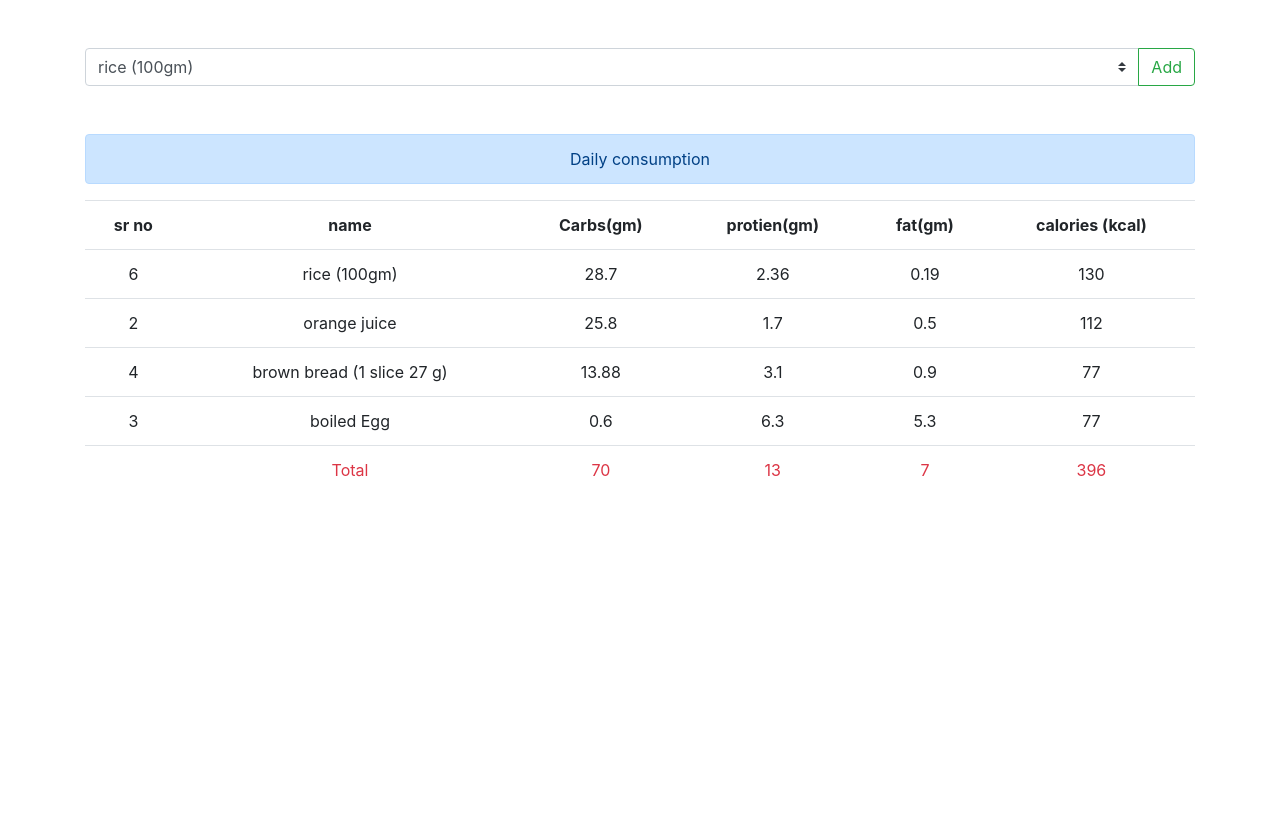
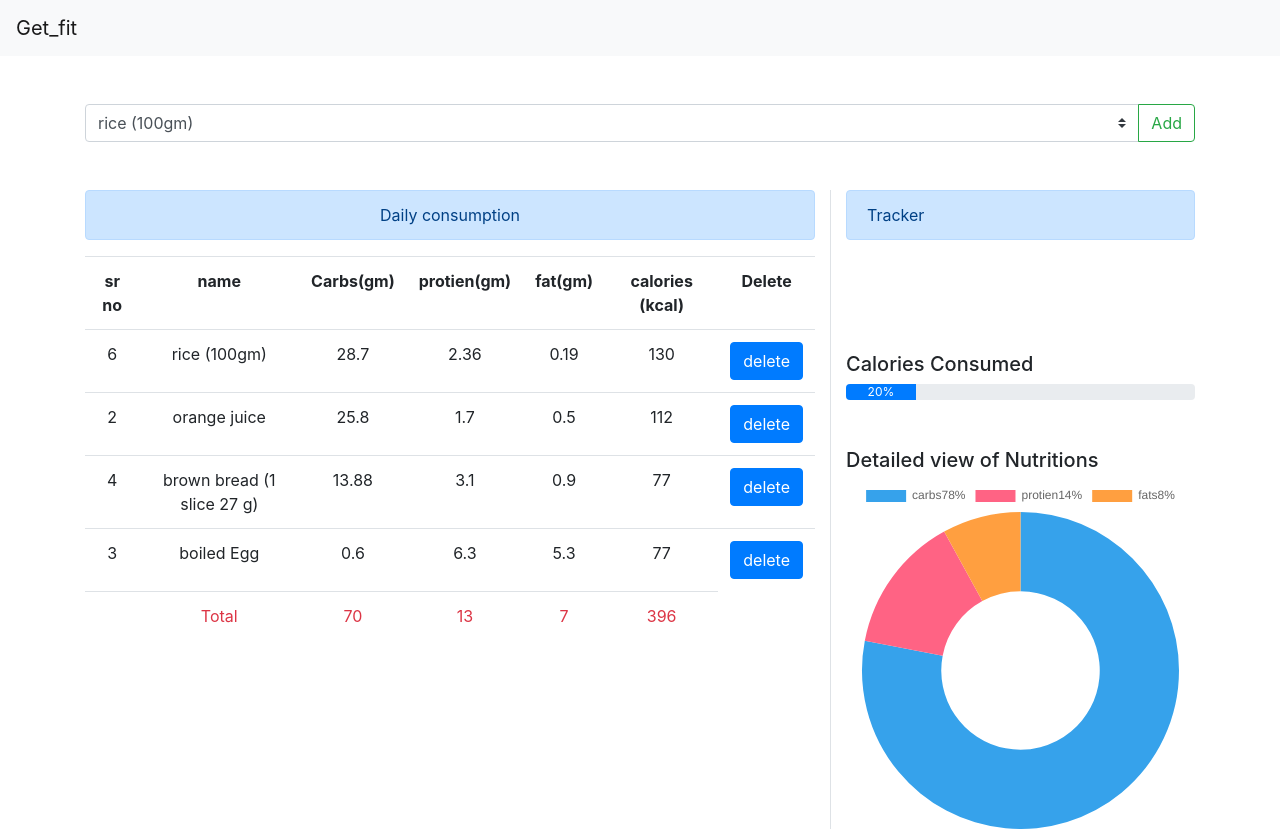
Before and after one commit to abhishek887229/nutrition_count, a Django app: page / in a window 1280 px wide. Before the commit the page ends 477 px from the top, so only its background shows below. Run offline with Django 4.2, Linux system fonts and the light colour scheme; a user stored in the database is signed in; data comes from the database, SQL or seed files in the repository; both versions use the stored data as it was after the commit; some libraries are stand-ins or nearby versions.

Commit message:
project added

```diff
--- a/nutrition/myapp/templates/myapp/index.html
+++ b/nutrition/myapp/templates/myapp/index.html
@@ -4,9 +4,17 @@
   <meta charset="UTF-8">
   <meta name="viewport" content="width=device-width, initial-scale=1.0">
   <title>Document</title>
+  <script src="https://cdn.jsdelivr.net/npm/chart.js"></script>
   <link rel="stylesheet" href="https://cdn.jsdelivr.net/npm/bootstrap@4.0.0/dist/css/bootstrap.min.css" integrity="sha384-Gn5384xqQ1aoWXA+058RXPxPg6fy4IWvTNh0E263XmFcJlSAwiGgFAW/dAiS6JXm" crossorigin="anonymous">
 </head>
 <body>
+
+<nav class="navbar navbar-light bg-light">
+  <a class="navbar-brand" href="#">
+    <i class="bi bi-clipboard2-heart-fill"></i>
+    Get_fit
+  </a>
+</nav>
   <br>
   <br>
   <div class="container text-center">
@@ -25,10 +33,12 @@
     </form>
     <br>
     <br>
+    <div class="row">
+      <div class="col-8">
         <div class="alert alert-primary" role="alert">
           Daily consumption
         </div>
-    <table id="table" class="table text-center">
+        <table id="table" class="table text-center table-responsive">
 
             <tr>
               <th scope="col">sr no</th>
@@ -37,6 +47,7 @@
               <th scope="col">protien(gm)</th>
               <th scope="col">fat(gm)</th>
               <th scope="col">calories (kcal)</th>
+              <th scope="col">Delete</th>
             </tr>
 
             {% for i in consumed_food %}
@@ -47,6 +58,7 @@
                 <td>{{ i.consumed.protien }}</td>
                 <td>{{ i.consumed.fat }}</td>
                 <td>{{ i.consumed.calories }}</td>
+                <td><a href="{% url 'main:del' i.id%}" class="btn btn-primary">delete</a></td>
               </tr>
             {% endfor %}
             <tr class="text-danger">
@@ -59,6 +71,26 @@
             </tr>
 
         </table>
+      </div>
+      <div class="col-4 text-left border-left">
+        <div class="alert alert-primary" role="alert">
+          Tracker
+        </div>
+              <br>
+              <br>
+              <br>
+              <br>
+              <h5>Calories Consumed</h5>
+              <div class="progress">
+                <div class="progress-bar" role="progressbar" style="width:76%" aria-valuenow="0" aria-valuemin="0" aria-valuemax="0"></div>
+              </div>
+              <br>
+              <br>
+              <h5>Detailed view of Nutritions</h5>
+          <canvas id="myChart"></canvas>
+      </div>
+    </div>
+
   </div>
 
   <script>
@@ -80,7 +112,34 @@
     document.getElementById("protien").innerHTML=protien;
     document.getElementById("fats").innerHTML=fats;
     document.getElementById("calories").innerHTML=calories;
+    var calper=Math.round(calories/2000*100);
+    document.getElementsByClassName("progress-bar")[0].setAttribute("style","width:"+calper+"%");
+    document.getElementsByClassName("progress-bar")[0].innerHTML=calper+"%";
+    total=carbs+fats+protien
+    carbs_per=Math.round((carbs/total)*100)
+    fat_per=Math.round((fats/total)*100)
+    protien_per=Math.round((protien/total)*100)
+    //-----------------------------------------------------------------------------------------------------
+    // canvas data creating chart
+
+
+    const ctx = document.getElementById('myChart');
+
+  new Chart(ctx, {
+    type: 'doughnut',
+    data: {
+      labels: ['carbs'+carbs_per+"%", 'protien'+protien_per+"%", 'fats'+fat_per+"%"],
+      datasets: [{
+        label: '%',
+        data: [carbs_per, protien_per, fat_per],
+        borderWidth: 0
+      }]
+    },
+
+  });
+
   </script>
+  <script src="https://cdnjs.cloudflare.com/ajax/libs/Chart.js/4.4.0/chart.min.js" integrity="sha512-7U4rRB8aGAHGVad3u2jiC7GA5/1YhQcQjxKeaVms/bT66i3LVBMRcBI9KwABNWnxOSwulkuSXxZLGuyfvo7V1A==" crossorigin="anonymous" referrerpolicy="no-referrer"></script>
   <script src="https://code.jquery.com/jquery-3.2.1.slim.min.js" integrity="sha384-KJ3o2DKtIkvYIK3UENzmM7KCkRr/rE9/Qpg6aAZGJwFDMVNA/GpGFF93hXpG5KkN" crossorigin="anonymous"></script>
   <script src="https://cdn.jsdelivr.net/npm/popper.js@1.12.9/dist/umd/popper.min.js" integrity="sha384-ApNbgh9B+Y1QKtv3Rn7W3mgPxhU9K/ScQsAP7hUibX39j7fakFPskvXusvfa0b4Q" crossorigin="anonymous"></script>
   <script src="https://cdn.jsdelivr.net/npm/bootstrap@4.0.0/dist/js/bootstrap.min.js" integrity="sha384-JZR6Spejh4U02d8jOt6vLEHfe/JQGiRRSQQxSfFWpi1MquVdAyjUar5+76PVCmYl" crossorigin="anonymous"></script>
--- a/nutrition/myapp/urls.py
+++ b/nutrition/myapp/urls.py
@@ -6,4 +6,5 @@ app_name="main"
 urlpatterns = [
     path('admin/', admin.site.urls),
     path('',views.index,name="index"),
+    path('<int:id>/',views.delete,name="del"),
 ]
--- a/nutrition/myapp/views.py
+++ b/nutrition/myapp/views.py
@@ -24,3 +24,13 @@ def index(request):
     consumed_food_by_user = Consumed.objects.filter(user=request.user)
 
     return render(request, 'myapp/index.html', {'food': data, 'consumed_food': consumed_food_by_user})
+
+def delete(request,id):
+    data=Consumed.objects.filter(id=id)
+
+    if data:
+        data.delete()
+        return redirect('main:index')
+
+
+    return render(request,'myapp/index.html')
```
Also changed, not shown: nutrition/db.sqlite3. Lines whose indentation alone changed are shown as unchanged.
